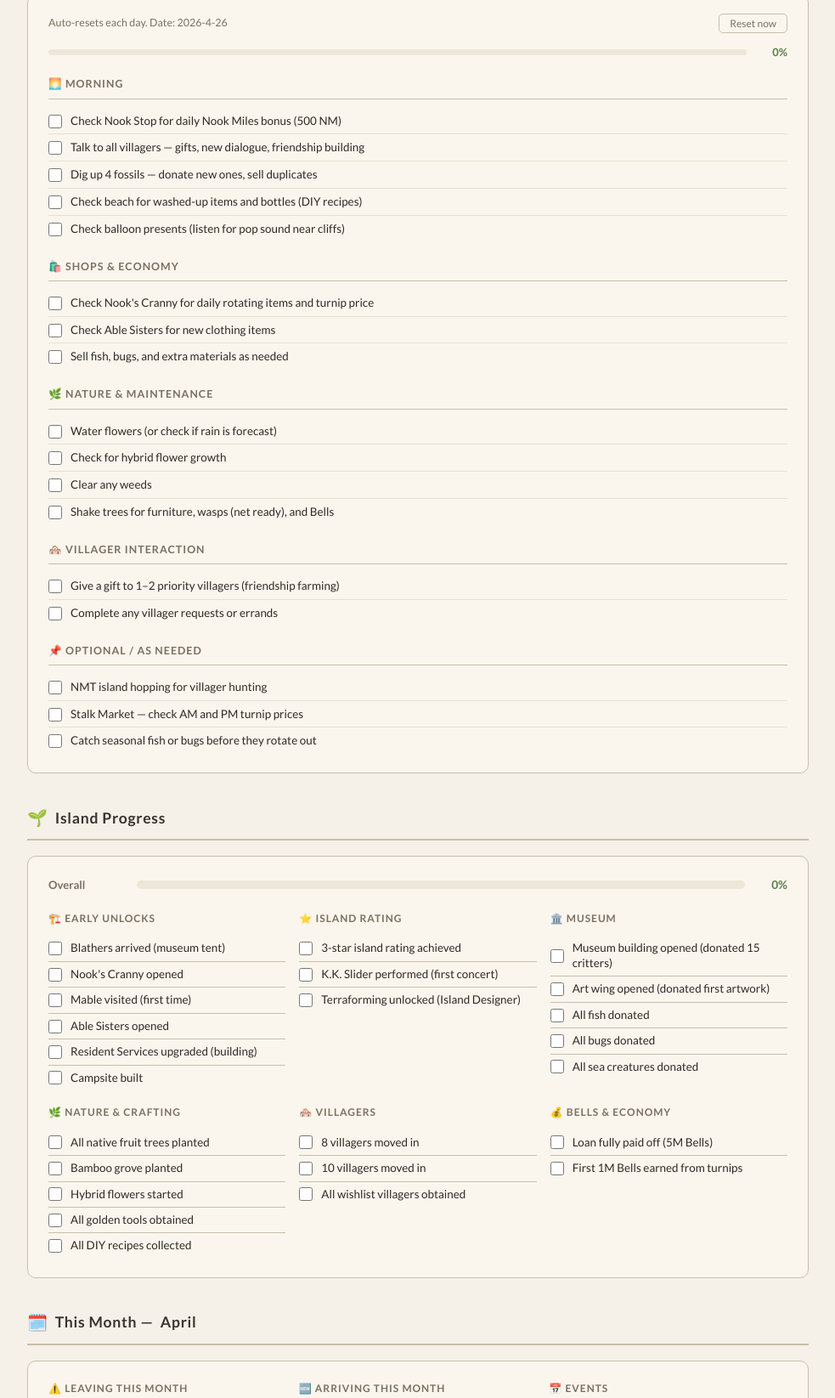
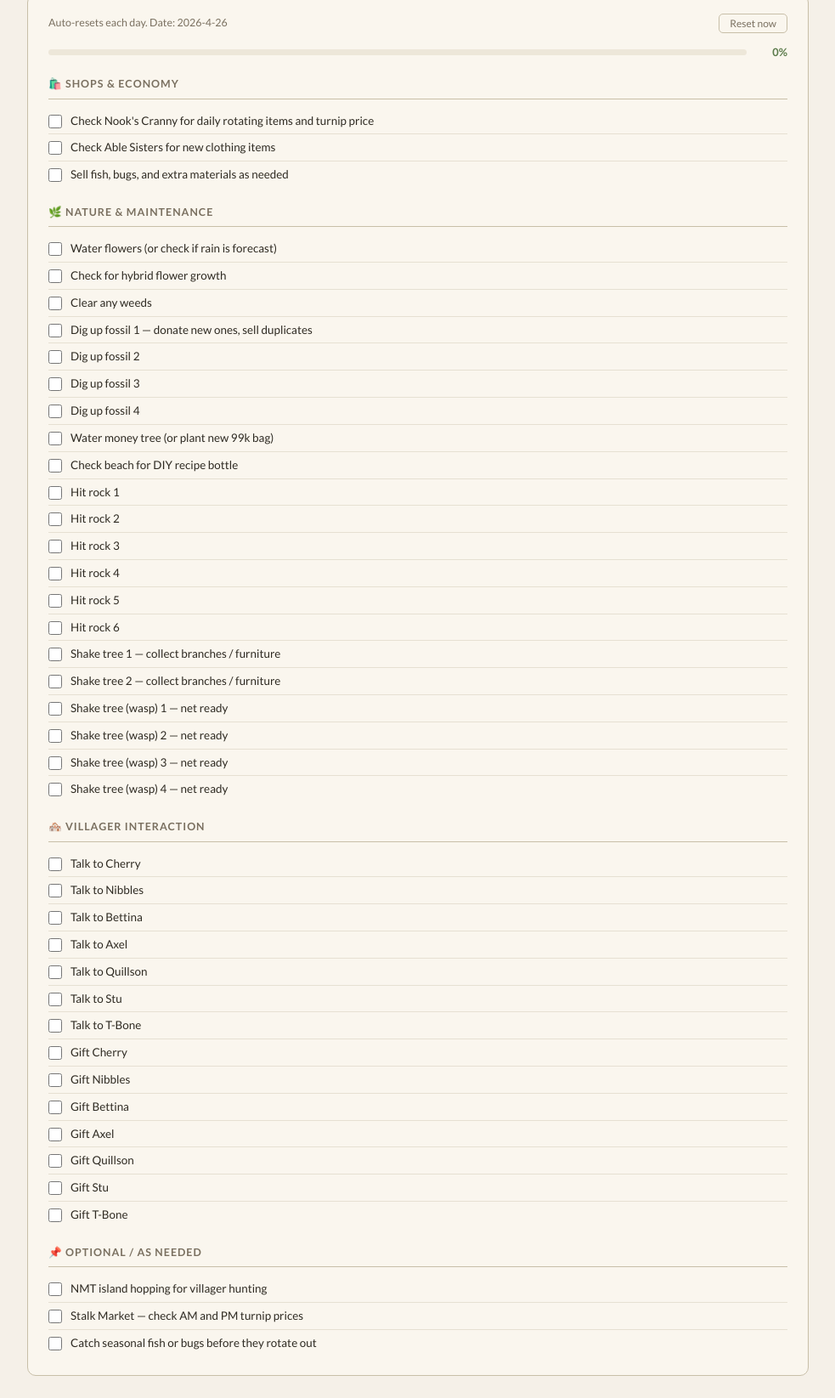
Before and after one commit to knockedover10/knockedover-acnh-wiki, a plain HTML site: page docs/index.html in a window 1280 px wide. Shown: the part 875-2520 px from the top of the page at 85% size, without its empty margins (148-1131 px from the left). Drawn offline with Linux system fonts and the light colour scheme.

Commit message:
Daily checklist: remove Morning section, add fossils/rocks/trees, expand villager tasks per-villager

```diff
--- a/docs/index.html
+++ b/docs/index.html
@@ -610,13 +610,6 @@
 //  DAILY CHECKLIST
 // ══════════════════════════════════════════════════════
 const DAILY_TASKS = [
-  { group: '🌅 Morning', items: [
-    'Check Nook Stop for daily Nook Miles bonus (500 NM)',
-    'Talk to all villagers — gifts, new dialogue, friendship building',
-    'Dig up 4 fossils — donate new ones, sell duplicates',
-    'Check beach for washed-up items and bottles (DIY recipes)',
-    'Check balloon presents (listen for pop sound near cliffs)',
-  ]},
   { group: '🛍️ Shops & Economy', items: [
     "Check Nook's Cranny for daily rotating items and turnip price",
     'Check Able Sisters for new clothing items',
@@ -626,11 +619,40 @@
     'Water flowers (or check if rain is forecast)',
     'Check for hybrid flower growth',
     'Clear any weeds',
-    'Shake trees for furniture, wasps (net ready), and Bells',
+    'Dig up fossil 1 — donate new ones, sell duplicates',
+    'Dig up fossil 2',
+    'Dig up fossil 3',
+    'Dig up fossil 4',
+    'Water money tree (or plant new 99k bag)',
+    'Check beach for DIY recipe bottle',
+    'Hit rock 1',
+    'Hit rock 2',
+    'Hit rock 3',
+    'Hit rock 4',
+    'Hit rock 5',
+    'Hit rock 6',
+    'Shake tree 1 — collect branches / furniture',
+    'Shake tree 2 — collect branches / furniture',
+    'Shake tree (wasp) 1 — net ready',
+    'Shake tree (wasp) 2 — net ready',
+    'Shake tree (wasp) 3 — net ready',
+    'Shake tree (wasp) 4 — net ready',
   ]},
   { group: '🏘️ Villager Interaction', items: [
-    'Give a gift to 1–2 priority villagers (friendship farming)',
-    'Complete any villager requests or errands',
+    'Talk to Cherry',
+    'Talk to Nibbles',
+    'Talk to Bettina',
+    'Talk to Axel',
+    'Talk to Quillson',
+    'Talk to Stu',
+    'Talk to T-Bone',
+    'Gift Cherry',
+    'Gift Nibbles',
+    'Gift Bettina',
+    'Gift Axel',
+    'Gift Quillson',
+    'Gift Stu',
+    'Gift T-Bone',
   ]},
   { group: '📌 Optional / As Needed', items: [
     'NMT island hopping for villager hunting',
```
